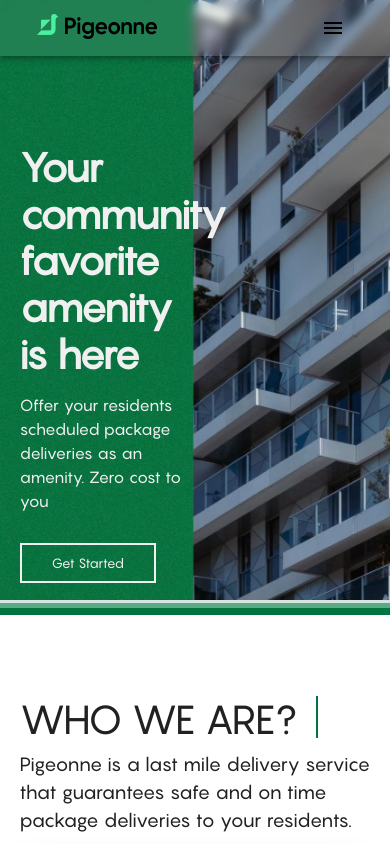
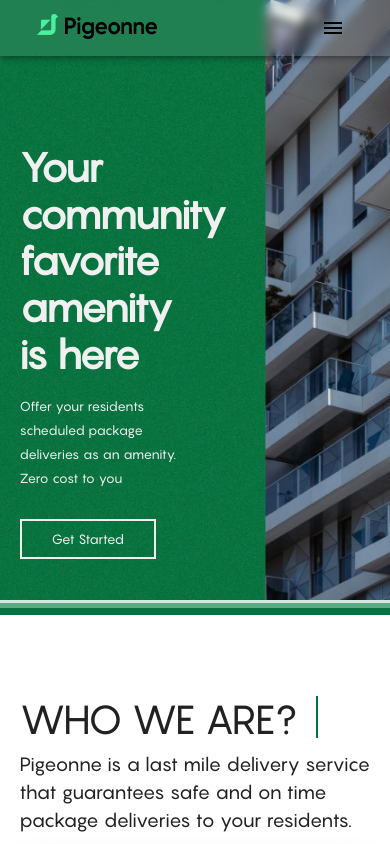
Before and after one commit to Alimisamuel/Pigeonne, a React (Create React App) app: page / in a window 390 px wide. Shown: the top 844 px of the page. Built offline with nearby package versions, Linux system fonts and the light colour scheme.

Commit message:
new change

```diff
--- a/src/pages/LandingPage.js
+++ b/src/pages/LandingPage.js
@@ -149,14 +149,15 @@ const LandingPage = () => {
                 </Typography>
                 <Typography
                   variant="body"
+                  className="hereo_caption"
                   sx={{
                     fontFamily: "pangram",
                     color: "#f0f0f0",
                     fontSize:{
                       lg:'20px',
                       md:'20px',
-                      sm:'15px',
-                      sx:'10px'
+                      sm:'10px',
+                      sx:'7px'
                     } ,
                   }}
                 >
--- a/src/styles/index.css
+++ b/src/styles/index.css
@@ -139,6 +139,7 @@ align-items: center;
 @media (max-width:600px){
     .heroe{
         height: 600px;
+        background-position-x: -300px;
     }
     .home_h1::after{
 height: 5%;
@@ -172,5 +173,9 @@ height: 5%;
         height: 300px;
         background-size: cover;
     }
+    .hereo_caption{
+        font-size: 13px;
+        line-height: 15px !important;
+    }
 
 }
```
